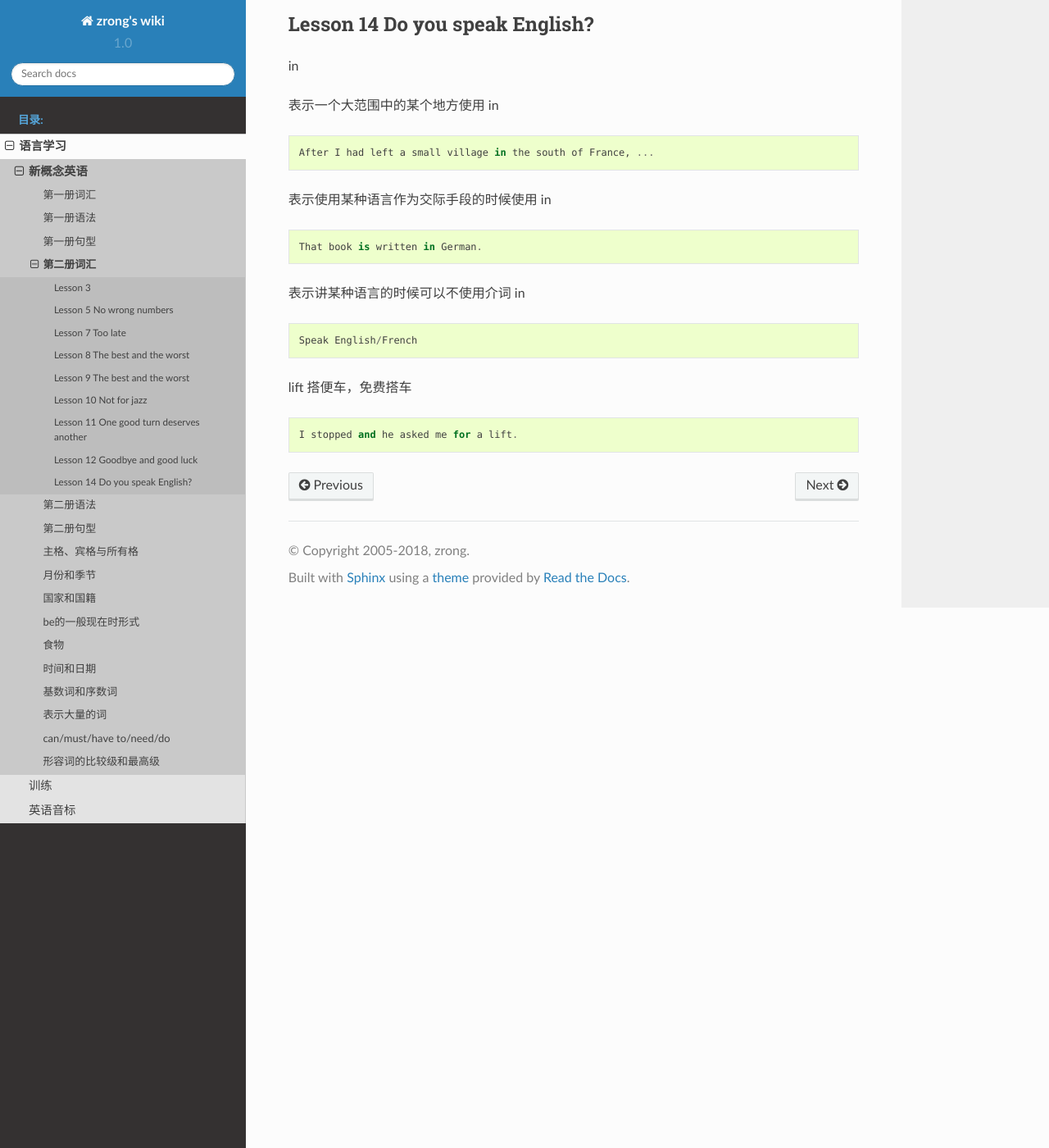
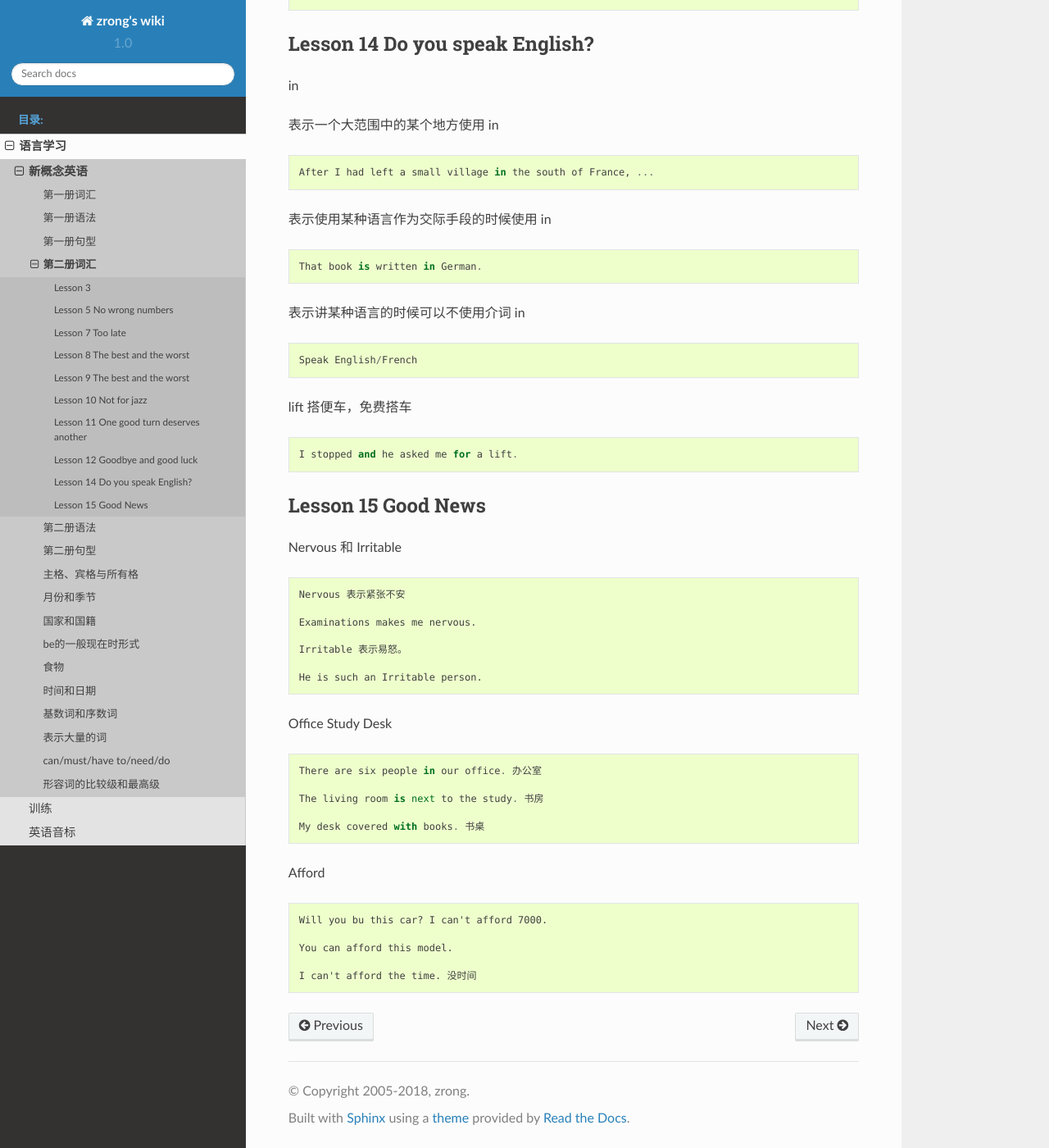
Before and after one commit to zrong/wiki, a Sphinx documentation site: the page built from source/lang/nce/2vocabulary.rst, in a window 1280 px wide and 1400 px high, scrolled down 3861 px. Shown: the whole window at 82% size. Built offline with Sphinx 7.4.7 and the Read the Docs theme 2.0.0, drawn with Linux system fonts in a browser that asks for light colours.

Commit message:
add lesson 15

```diff
--- a/source/lang/nce/2vocabulary.rst
+++ b/source/lang/nce/2vocabulary.rst
@@ -172,3 +172,32 @@ in
 lift 搭便车，免费搭车 ::
 
     I stopped and he asked me for a lift.
+
+Lesson 15 Good News
+==========================================
+
+Nervous 和 Irritable ::
+
+    Nervous 表示紧张不安
+
+    Examinations makes me nervous.
+
+    Irritable 表示易怒。
+
+    He is such an Irritable person.
+
+Office Study Desk ::
+
+    There are six people in our office. 办公室
+
+    The living room is next to the study. 书房
+
+    My desk covered with books. 书桌
+
+Afford ::
+
+    Will you bu this car? I can't afford 7000.
+
+    You can afford this model.
+
+    I can't afford the time. 没时间
```
Also changed, not shown: source/lang/nce/2grammar.rst (+19 -0 lines).
